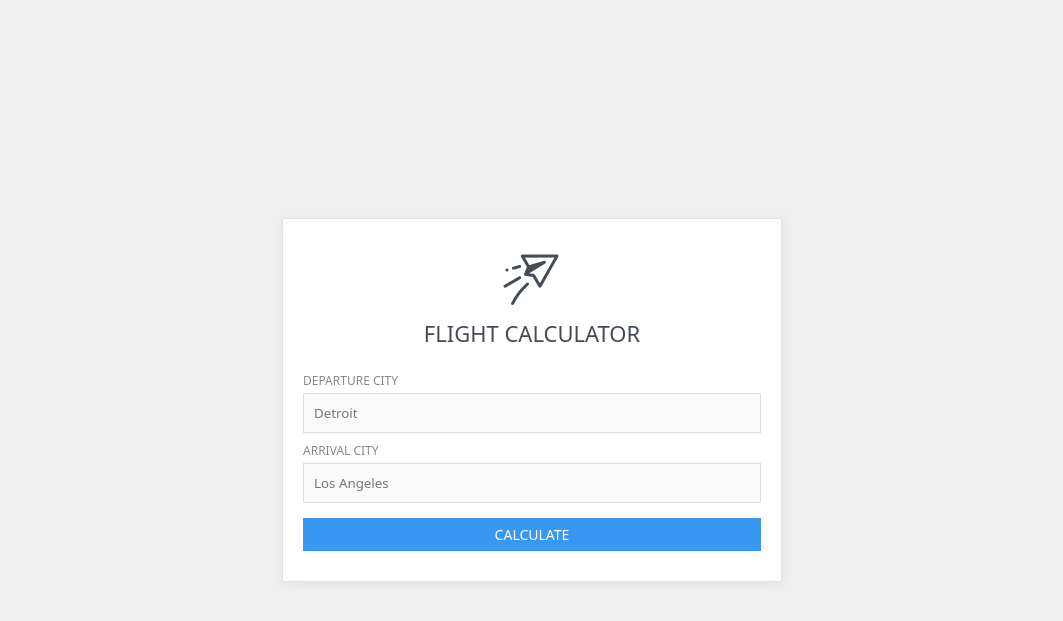
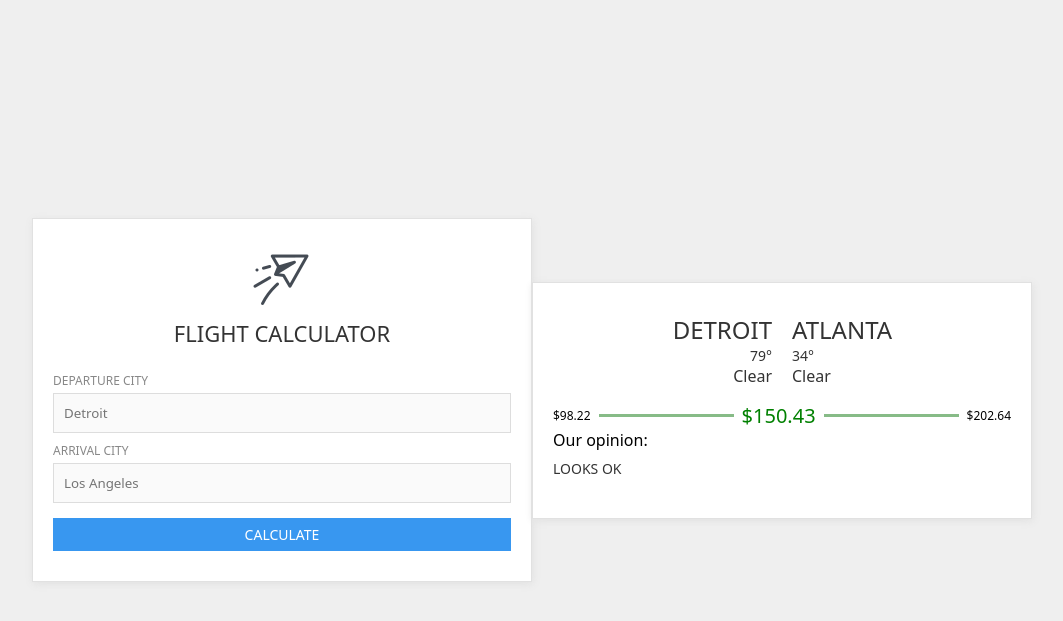
Before and after one commit to NickJGG/flight-predictor, a Django app: page / in a window 1280 px wide. Shown: the top 621 px of the page, without its empty margins (108-1171 px from the left). Run offline with Django 3.2, Linux system fonts and the light colour scheme; parts of the project's set-up code (start-up, migrations or seed data) failed here and were passed over; some libraries are stand-ins or nearby versions.

Commit message:
weather data and opinion
Basic outline of final version, just need to clean it up

```diff
--- a/stats_project/manage_flights.py
+++ b/stats_project/manage_flights.py
@@ -15,10 +15,20 @@
 
 session = requests.session()
 
+codes_url = "https://www.nationsonline.org/oneworld/IATA_Codes/airport_code_list.htm"
+codes_r = session.get(codes_url)
+codes_soup = BSoup(codes_r.content, 'html5lib')
+
 raw_data = []
-#overall_mean_variances = [0.106802865, 0.191468296, 0.065944493, 0.142714838, 0.203228599, 0.06416601, -0.114002747, 0.071088255, 0.198161485, 0.480192837, 0.198254541, -0.236386928]
 overall_mean_variances = [0.046935368, 0.349271934, 0.015730188, 0.104964831, 0.219331373, 0.066125376, -0.13580952, 0.040763284, 0.247060446, 0.298777508, 0.165885977, -0.293639191]
 overall_stdev_variances = [0.48164962, 0.626318344, 0.511550704, 0.454368646, 0.393383854, 0.42043275, 0.244046188, 0.580217736, 0.654213661, 0.712783114, 0.459309131, 0.263116568]
+
+opinions = ['Wait, if possible', 'Strongly advised to wait', 'Looks good']
+
+opinions_options = {
+    'Thunderstorm': opinions[0],
+    'Tornado': opinions[1],
+}
 
 months = {
         'Jan': 1,
@@ -130,9 +140,23 @@
 
     return False
 
-codes_url = "https://www.nationsonline.org/oneworld/IATA_Codes/airport_code_list.htm"
-codes_r = session.get(codes_url)
-codes_soup = BSoup(codes_r.content, 'html5lib')
+def get_weather_data(city):
+    url = "http://api.openweathermap.org/data/2.5/weather?q=" + city + "&appid=0d0edf5fecdbdc3efe2e67eedf441aae"
+
+    r = session.get(url)
+
+    json = r.json()
+
+    if 'weather' in json:
+        return {
+            'main': json['weather'][0]['main'],
+            'temp': kelvin_to_fahrenheit(json['main']['temp'])
+        }
+
+    return False
+
+def kelvin_to_fahrenheit(kelvin):
+    return round(kelvin * 9 / 5 - 459.67)
 
 def get_all_codes(cities):
     total_codes = []
@@ -162,14 +186,14 @@
     return codes
 
 # Averages the prices and variances
-def get_stats(data):
+def get_stats(surrounding_data, flight_data):
     mean_prices = {}
     mean_variances = {}
     prices_counts = {}
     variances_counts = {}
     stdev_variances = {}
 
-    for route in data:
+    for route in surrounding_data:
         for i, price in route[-2].items():
             if i in mean_prices:
                 mean_prices[i] += price
@@ -186,6 +210,14 @@
                 mean_variances[i] = variance
                 variances_counts[i] = 1
 
+    for i, variance in flight_data[-1].items():
+        if i in mean_variances:
+            mean_variances[i] += variance
+            variances_counts[i] += 1
+        else:
+            mean_variances[i] = variance
+            variances_counts[i] = 1
+
     for i, variance in mean_variances.items():
         variance /= variances_counts[i]
 
@@ -199,7 +231,7 @@
     stdev_totals = {}
     stdev_counts = {}
 
-    for route in data:
+    for route in surrounding_data:
         for i, variance in route[-1].items():
             if i in stdev_totals:
                 stdev_totals[i] += math.pow(variance - mean_variances[i], 2)
@@ -219,6 +251,19 @@
             stdev_variances[x + 1] = overall_stdev_variances[x] # Substitutes the overall standard deviation if not is found
 
     return mean_prices, mean_variances, stdev_variances
+
+def determine_opinion(upswing, weather_from, weather_to):
+    # Highest level threats
+    if weather_from['main'] in opinions_options:
+        return opinions_options[weather_from['main']]
+
+    if weather_to['main'] in opinions_options:
+        return opinions_options[weather_to['main']]
+
+    if upswing:
+        return opinions[0]
+
+    return opinions[2]
 
 def get_final_data(depart, arrival, sample_size_cap):
     return_data = {}
@@ -263,7 +308,7 @@
                         surrounding_flights_data.append(result)
 
         # Gets the mean price and variances of the flights of surrounding cities, and also the standard deviations of each months' variance
-        mean_prices, mean_variances, stdev_variances = get_stats(surrounding_flights_data)
+        mean_prices, mean_variances, stdev_variances = get_stats(surrounding_flights_data, route_data)
 
         today = date.today()
         month_index = date.today().month # An index of 3 means from March to April
@@ -316,6 +361,9 @@
             lower_bound = bound1
             upper_bound = bound2
 
+        weather_from = get_weather_data(depart)
+        weather_to = get_weather_data(arrival)
+
         # Outputs to console
         output.append(depart + ": " + str(cities1))
         output.append(arrival + ': ' + str(cities2) + '\n')
@@ -331,14 +379,22 @@
         output.append('\tStandard Deviation: ' + str(stdev))
         output.append('\tPrice: $' + str(predicted_price))
 
+        output.append('\n' + str(weather_from))
+        output.append(str(weather_to))
+
         # Formats return data
         return_data['success'] = True
-        return_data['months'] = (month_from, month_to)
+        return_data['cities'] = (depart, arrival)
         return_data['confidence_interval'] = {
-            'lower_bound': '{:20,.2f}'.format(lower_bound),
-            'predicted_price': '{:20,.2f}'.format(predicted_price),
-            'upper_bound': '{:20,.2f}'.format(upper_bound)
+            'lower_bound': '{:.2f}'.format(lower_bound if lower_bound > 0 else 0),
+            'predicted_price': '{:.2f}'.format(predicted_price),
+            'upper_bound': '{:.2f}'.format(upper_bound)
         }
+        return_data['weather'] = {
+            'from': weather_from,
+            'to': weather_to
+        }
+        return_data['opinion'] = determine_opinion(stdev < 0 and days_into_cycle > 25, weather_from, weather_to)
     else:
         return_data['success'] = False
         return_data['error_message'] = 'Could not find specified cities (E02)'
--- a/stats_project/static/css/index.css
+++ b/stats_project/static/css/index.css
@@ -13,13 +13,15 @@
 	justify-content: center;
 }
 
-#form-container{
+#form-container, #results-box{
 	width: 500px;
 	background: white;
 	border: 1px solid #e1e1e1;
 	box-shadow: 1px 2px 8px #e1e1e1;
 	padding: 30px 20px;
 	box-sizing: border-box;
+	display: flex;
+	flex-direction: column;
 }
 #form-title{
 	width: 100%;
@@ -35,7 +37,7 @@
 	font-size: 22px;
 	text-transform: uppercase;
 	font-weight: 500;
-	color: #444B54;
+	color: #333;
 	margin: 5px 0;
 }
 #form-info{
@@ -97,30 +99,11 @@
 	font-size: 12px;
 	color: #444;
 }
-#results-box{
-	width: 100%;
-	margin-top: 20px;
-	display: none;
-	flex-direction: column;
-	align-items: center;
-	justify-content: center;
-}
-#results-box > p{
-	font-size: 14px;
-	text-transform: uppercase;
-	color: #333;
-	font-weight: 500;
-	margin: 8px 0 10px 0;
-}
-#results-divider{
-	width: 75%;
-	height: 1px;
-	background: #333;
-}
 #prediction-box{
 	width: 100%;
 	display: flex;
 	align-items: center;
+	margin-top: 15px;
 }
 #predicted-price{
 	color: green;
@@ -149,3 +132,45 @@
 	font-size: 12px;
 	color: #333;
 }
+
+#results-box{
+	display: true;
+}
+#results-box > p{
+	font-size: 14px;
+	text-transform: uppercase;
+	color: #333;
+	font-weight: 500;
+	margin: 8px 0 10px 0;
+}
+#results-title{
+	width: 100%;
+	display: flex;
+	align-items: baseline;
+	justify-content: center;
+	text-transform: uppercase;
+	font-size: 12px;
+	margin-bottom: 10px;
+}
+#weather-box{
+	display: flex;
+	justify-content: center;
+	color: #333;
+}
+.weather-city{
+	display: flex;
+	flex-direction: column;
+	flex: 1;
+	margin: 0 10px;
+}
+.weather-city:first-child{
+	align-items: flex-end;
+}
+.city-name{
+	font-size: 24px;
+	font-weight: 500;
+	text-transform: uppercase;
+}
+.city-temp{
+	font-size: 14px;
+}
--- a/stats_project/static/js/index.js
+++ b/stats_project/static/js/index.js
@@ -50,18 +50,11 @@
 				$('#loading-box').css('display', 'none');
 
 				console.log(data);
-				console.log(data['success']);
 
 				if (data['success']){
-					$('#results-box').css('display', 'flex');
-
-					$('#predicted-price').text("$" + data['confidence_interval']['predicted_price']);
-					$('#lower-bound').text("$" + data['confidence_interval']['lower_bound']);
-					$('#upper-bound').text("$" + data['confidence_interval']['upper_bound']);
+					showResults(data);
 				} else {
-					$('#error-box').css('display', 'flex');
-
-					$('#error-message').text(data['error_message']);
+					showError(data);
 				}
 			}
 		});
@@ -69,3 +62,32 @@
 		return false;
 	});
 });
+
+function showResults(data){
+	$('#results-box').css('display', 'flex');
+
+	$('#predicted-price').text("$" + data['confidence_interval']['predicted_price']);
+	$('#lower-bound').text("$" + data['confidence_interval']['lower_bound']);
+	$('#upper-bound').text("$" + data['confidence_interval']['upper_bound']);
+
+	var city_from = $('.weather-city').eq(0);
+	var city_to = $('.weather-city').eq(1);
+
+	$(city_from).find('.city-name').text(data['cities'][0]);
+	$(city_to).find('.city-name').text(data['cities'][1]);
+
+	$(city_from).find('.city-temp').text(data['weather']['from']['temp'] + '°');
+	$(city_to).find('.city-temp').text(data['weather']['to']['temp'] + '°');
+
+	$(city_from).find('.city-main').text(data['weather']['from']['main']);
+	$(city_to).find('.city-main').text(data['weather']['to']['main']);
+
+	$('#opinion').text(data['opinion']);
+
+	$('#results-box').css('height', $('#form-container').outerHeight());
+}
+function showError(data){
+	$('#error-box').css('display', 'flex');
+
+	$('#error-message').text(data['error_message']);
+}
--- a/stats_project/templates/stats_project/index.html
+++ b/stats_project/templates/stats_project/index.html
@@ -28,20 +28,31 @@
 			<img src = "{% static 'img/loading.gif' %}">
 			<p>This may take up to a minute.</p>
 		</div>
-		<div id = "results-box">
-			<div id = "results-divider"></div>
-			<p id = "prediction-title">Predicted Price</p>
-			<div id = "prediction-box">
-				<p id = "lower-bound" class = "prediction-bound">$98.22</p>
-				<div class = "prediction-divider"></div>
-				<p id = "predicted-price">$150.43</p>
-				<div class = "prediction-divider"></div>
-				<p id = "upper-bound" class = "prediction-bound">$202.64</p>
-			</div>
-		</div>
 		<div id = "error-box">
 			<p id = "error-message"></p>
 		</div>
+	</div>
+	<div id = "results-box">
+		<div id = "weather-box">
+			<div class = "weather-city">
+				<p class = "city-name" id = "city-from">Detroit</p>
+				<p class = "city-temp">79°</p>
+				<p class = "city-main">Clear</p>
+			</div>
+			<div class = "weather-city">
+				<p class = "city-name" id = "city-to">Atlanta</p>
+				<p class = "city-temp">34°</p>
+				<p class = "city-main">Clear</p>
+			</div>
+		</div>
+		<div id = "prediction-box">
+			<p id = "lower-bound" class = "prediction-bound">$98.22</p>
+			<div class = "prediction-divider"></div>
+			<p id = "predicted-price">$150.43</p>
+			<div class = "prediction-divider"></div>
+			<p id = "upper-bound" class = "prediction-bound">$202.64</p>
+		</div>
+		Our opinion: <p id = "opinion">Looks ok</p>
 	</div>
 
 	<script src = "{% static 'js/jquery.js' %}"></script>
```
